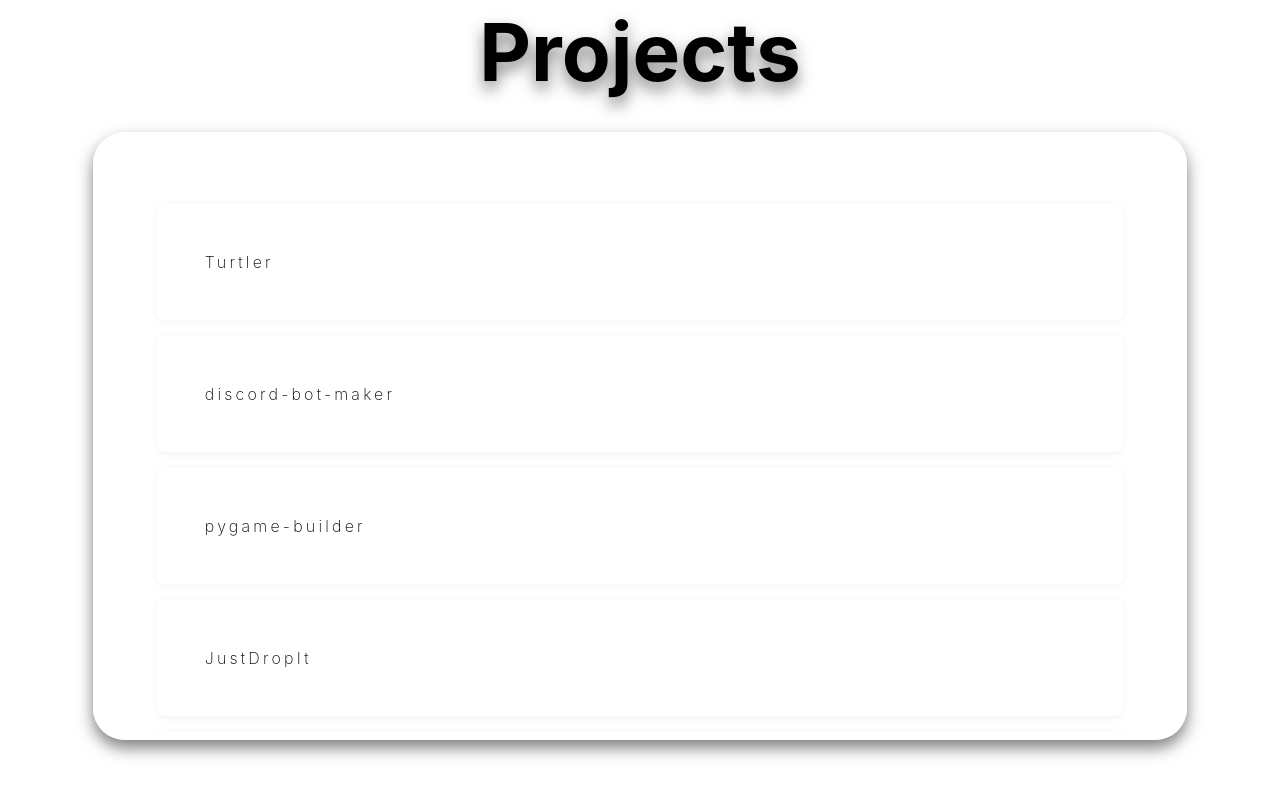
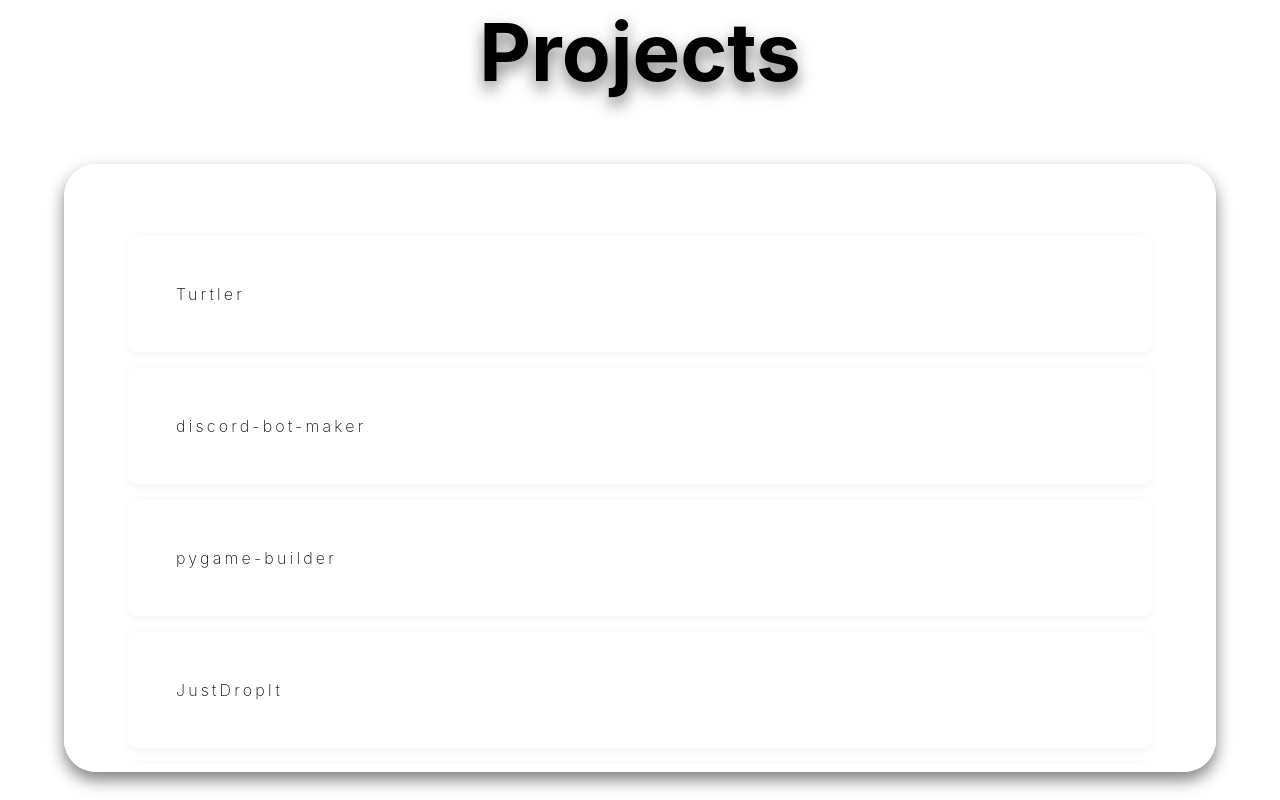
Before and after one commit to dehadeaaryan/aaryandehade-portfolio, a Next.js app: page /new in a window 1280 px wide. Shown: the part 1100-1900 px from the top of the page. Built offline with nearby package versions, Linux system fonts and the light colour scheme.

Commit message:
animations

```diff
--- a/components/new/landing.js
+++ b/components/new/landing.js
@@ -9,6 +9,7 @@ export default function Landing() {
             <h1 className={styles.title}>
                 {title}
             </h1>
+
             <p className={styles.paragraph}>
                 <span>{text}</span>
                 <span className={styles.two}>{text}</span>
--- a/components/new/projects.js
+++ b/components/new/projects.js
@@ -1,7 +1,10 @@
 import styles from '../../styles/new/projects.module.css'
+
+import Tilt from 'react-parallax-tilt';
 
 export default function ProjectsOld() {
     return (
+        <Tilt tiltMaxAngleX={5} tiltMaxAngleY={5} transitionSpeed={2000} gyroscope={true} className={styles.tiltingArea}>
         <div className={styles.container}>
             <Project title="Turtler" link="https://github.com/dehadeaaryan/turtler" />
             <Project title="discord-bot-maker" link="https://github.com/dehadeaaryan/discord-bot-maker" />
@@ -14,6 +17,7 @@ export default function ProjectsOld() {
             <Project title="More" link="https://github.com/TCU-COSC-MCS-DSA" />
 
         </div>
+        </Tilt>
     )
 }
 
--- a/package.json
+++ b/package.json
@@ -15,8 +15,10 @@
     "gray-matter": "^4.0.3",
     "net": "^1.0.2",
     "next": "12.1.0",
+    "npm": "^9.2.0",
     "react": "17.0.2",
     "react-dom": "17.0.2",
+    "react-parallax-tilt": "^1.7.77",
     "remark": "^14.0.2",
     "remark-html": "^15.0.1",
     "tls": "^0.0.1"
--- a/styles/globals.css
+++ b/styles/globals.css
@@ -11,7 +11,7 @@ body {
   transition: all 0.3s ease-in-out;
 
   --primary-color: white;
-  --secondary-color: black;
+  --secondary-color: rgb(10, 10, 10);
 
   --header-background-color: rgba(0, 0, 0, 0.3);
   --separator-background-color: rgba(255, 255, 255, 1);
@@ -47,10 +47,6 @@ a {
   height: 100%;
 }
 
-/* svg {
-  filter: drop-shadow(0 0.5rem 0.5rem rgba(100, 100, 100, 0.5));
-} */
-
 
 
 @media only screen and (max-width: 600px) {
--- a/styles/new/projects.module.css
+++ b/styles/new/projects.module.css
@@ -2,7 +2,7 @@
     background-color: var(--projects-background-color);
     color: var(--secondary-color);
     height: calc(100vh - 12rem);
-    width: 90%;
+    width: 100%;
     margin: 0;
     padding: 4rem;
     display: flex;
@@ -78,6 +78,13 @@
     cursor: pointer;
 }
 
+.tiltingArea {
+    width: 100%;
+    align-items: center;
+    justify-content: center;
+    padding: 2rem;
+}
+
 @media screen and (max-width: 860px) {
     .container {
         padding: 1rem;
```
Also changed, not shown: 1 other file (tests, documents, lock files or other folders).
